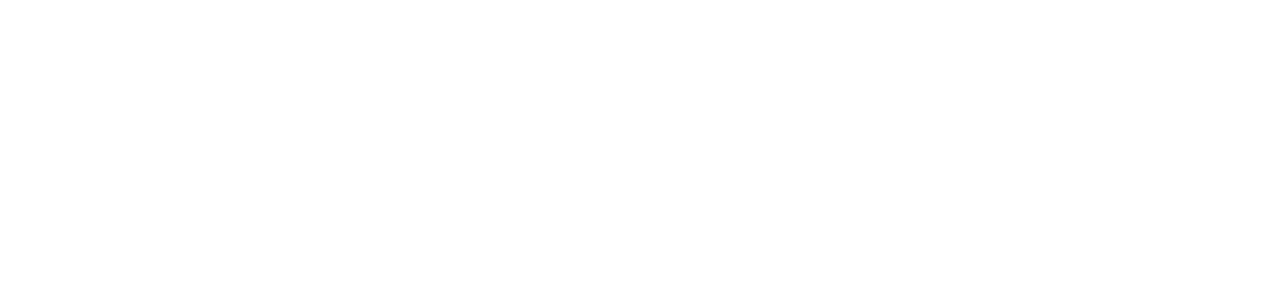
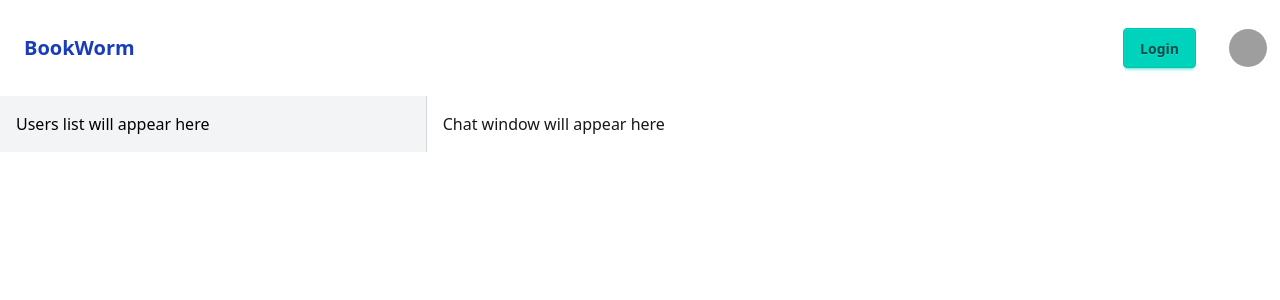
Before and after one commit to Girish2906/BookWorm-Frontend, a React (Vite) app: page /chat in a window 1280 px wide. Before the commit this address had no page. Shown: the top 300 px of the page. Built offline with nearby package versions, Linux system fonts and the light colour scheme; no server answers; grey boxes are pictures that could not be loaded.

Commit message:
Edited the InterestNotification page, and started with the chatting page

```diff
--- a/src/App.jsx
+++ b/src/App.jsx
@@ -13,6 +13,7 @@
 import UploadNewBook from './Components/UploadNewBook';
 import {ExploreLoginProvider} from './Components/Context' ;
 import Notification from './Components/Notification';
+import StartChat from './Components/StartChat';
 
 function App() {
   return (
@@ -27,6 +28,7 @@
             <Route path = '/books' element = {<Books/>} />
             <Route path = '/upload' element = {<UploadNewBook/>} />
             <Route path = '/interests' element = {<Notification/>} />
+            <Route path='/chat' element={ <StartChat/> } />
 
           </Routes>
         </BrowserRouter>
--- /dev/null
+++ b/src/Components/ChatWindow.jsx
@@ -0,0 +1,9 @@
+const ChatWindow = () => {
+    return (
+        <div>
+            Chat window will appear here
+        </div>
+    )
+} ;
+
+export default ChatWindow ;
--- a/src/Components/Header.jsx
+++ b/src/Components/Header.jsx
@@ -12,7 +12,7 @@
 import { useExploreLogin } from "./Context";
 
 const Header = () => {
-  const { isLogin, setIsLogin, showLoginAnimation, setShowLoginAnimation } = useExploreLogin();
+  const { isLogin, setIsLogin, showLoginAnimation, setShowLoginAnimation } = useExploreLogin() ;
   console.log("isLogin and showLoginAnimation",isLogin, showLoginAnimation);
 
   // console.log(obj , " in header.jsx " , isLogin , showLoginAnimation ) ;
@@ -23,12 +23,15 @@
   const [loading , setLoading] = useState(false) ;
   const [signIn, setSignIn] = useState(true);
   const [showUploadIcon , setShowUploadIcon] = useState(true) ;
+  const [showNotificationIcon , setShowNotificationIcon ] = useState(true) ;
 
   const checkURL = () => {
       const hostUrl = window.location.href.split('/') ;
+      console.log(30 , "this is the hostURL" , hostUrl) ;
     if(hostUrl[hostUrl.length-1] === 'upload'){
-      console.log(hostUrl , hostUrl[hostUrl.length-1] === 'upload' )
       setShowUploadIcon(!showUploadIcon) ;
+    } if(hostUrl[hostUrl.length-1] === 'interests'){
+      setShowNotificationIcon(!showNotificationIcon) ;
     }
   }
 
@@ -71,7 +74,7 @@
   }
 
   const loadNotificationn = () => {
-    navigate("/interests") ;
+    navigate("/interests" ) ;
   }
 
   useEffect(() => {
@@ -88,10 +91,9 @@
       <div>
         <div className="mr-8 relative flex">
       {
-        isLogin &&  (
+        isLogin && showNotificationIcon &&  (
           <div className="mr-6">
              <button class="relative bg-blue-700 hover:bg-blue-800 duration-300 py-2 px-4 text-blue-100 rounded cursor-pointer" onClick={loadNotificationn} >Notifications
-              {/* <span class="absolute bg-green-700 text-green-100 px-2 py-1 text-xs font-bold rounded-full -top-3 -right-3">New</span> */}
           </button>
           </div>
         )
--- a/src/Components/InterestNotification.jsx
+++ b/src/Components/InterestNotification.jsx
@@ -1,18 +1,51 @@
 import { useState , useEffect } from "react";
 
 const InterestNotification = ({interest}) => {
-    // console.log(interest) ;
+
+    const startChatting = () => {
+        try{
+            window.open("/chat", "_blank");
+        } catch(Error){
+            console.log(" start chatting block",Error.message) ;
+        }
+    } ;
+
     const initialMessage = interest.initialMessage ;
     const { createdAt} = interest.interestedById ;
+    const date = new Date(createdAt) ;
+    const formattedDate = date.toLocaleString("en-IN", {
+        year: "numeric",
+        month: "long",
+        day: "numeric",
+        hour: "2-digit",
+        minute: "2-digit",
+        second: "2-digit",
+        hour12: true
+      });
+    const convertToUpperCase = (name) => {
+        const nameString = name.split(' ') ;
+        console.log(nameString) ;
+        const firstName = nameString[0].charAt(0).toUpperCase() + nameString[0].slice(1) ;
+        const secondName = nameString[1].charAt(0).toUpperCase() + nameString[1].slice(1) ;
+        console.log("edited names: ", firstName + ' ' + secondName)
+        return firstName + ' ' + secondName ;
+    }
     const name = interest.interestedById.firstName + " " + interest.interestedById.lastName ;
     const nameOfTheBook = interest.bookId.name ;
-    console.log(name, nameOfTheBook , createdAt)
     return (
-        <div className="  bg-gray-300">
-            <h2>{name}</h2>
-            <h2>{nameOfTheBook}</h2>
-            <h2>{createdAt}</h2>
-            {/* <h2>{name}</h2> */}
+        <div  className="border w-80 h-auto bg-gray-600 p-4 rounded-lg shadow-md flex flex-col">
+            <p className="text-black text-3xl font-bold">{convertToUpperCase(name)}</p>
+            <p className="text-black text-2xl font-medium">{nameOfTheBook}</p>
+            <p className="text-black font-extralight">{formattedDate}</p>
+            <p className="text-black font-light">{initialMessage}</p>
+            <div className="flex justify-between mt-auto bg-gray-700 p-2 rounded-b-lg">
+               <div>
+                    <button className="btn btn-primary">Decline</button>
+                </div>
+               <div>
+                    <button className="btn btn-success" onClick={startChatting} >Accept</button>
+                </div>
+            </div>
         </div>
     ) ;
 } ;
--- a/src/Components/Notification.jsx
+++ b/src/Components/Notification.jsx
@@ -24,14 +24,19 @@
     useEffect(() => {
         getAllInterests() ;
     } , []) ;
-    useEffect(() => {
-        console.log("this is the loading variable" , loading) ;
-    } , [loading]) ;
+
     return (
         <div>
             <Header/>
             { !loading  &&
-                interests.map(interest => <InterestNotification interest = {interest}/> )
+                (
+                    <div className="flex flex-wrap gap-4 p-4 justify-center">
+                        {interests.map((interest, index) => (
+                            <InterestNotification key={index} interest={interest} />
+                        ))}
+                    </div>
+
+                )
             }
             {
                 loading && <Loading color = {{color: "white"}}/>
--- /dev/null
+++ b/src/Components/StartChat.jsx
@@ -0,0 +1,23 @@
+import Header from "./Header";
+import ChatWindow from "./ChatWindow" ;
+import Users from "./Users" ;
+
+
+const StartChat = () => {
+    return (
+        <div>
+            <Header />
+            <div className="flex flex-row flex-grow">
+            <div className="w-1/3 border-r border-gray-300 p-4 bg-gray-100">
+                <Users />
+            </div>
+
+            <div className="w-2/3 p-4">
+                <ChatWindow />
+            </div>
+        </div>
+        </div>
+    )
+} ;
+
+export default StartChat ;
--- /dev/null
+++ b/src/Components/Users.jsx
@@ -0,0 +1,9 @@
+const Users = () => {
+    return (
+        <div>
+            <p className="text-black">  Users list will appear here</p>
+        </div>
+    )
+} ;
+
+export default Users ;
```
